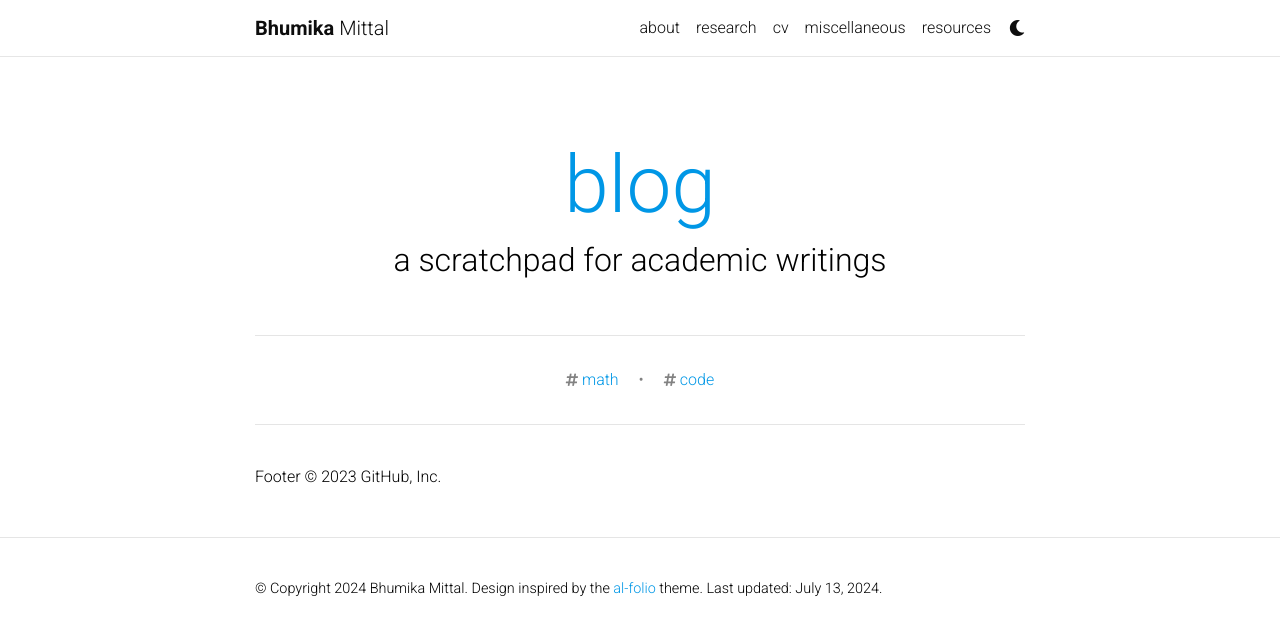
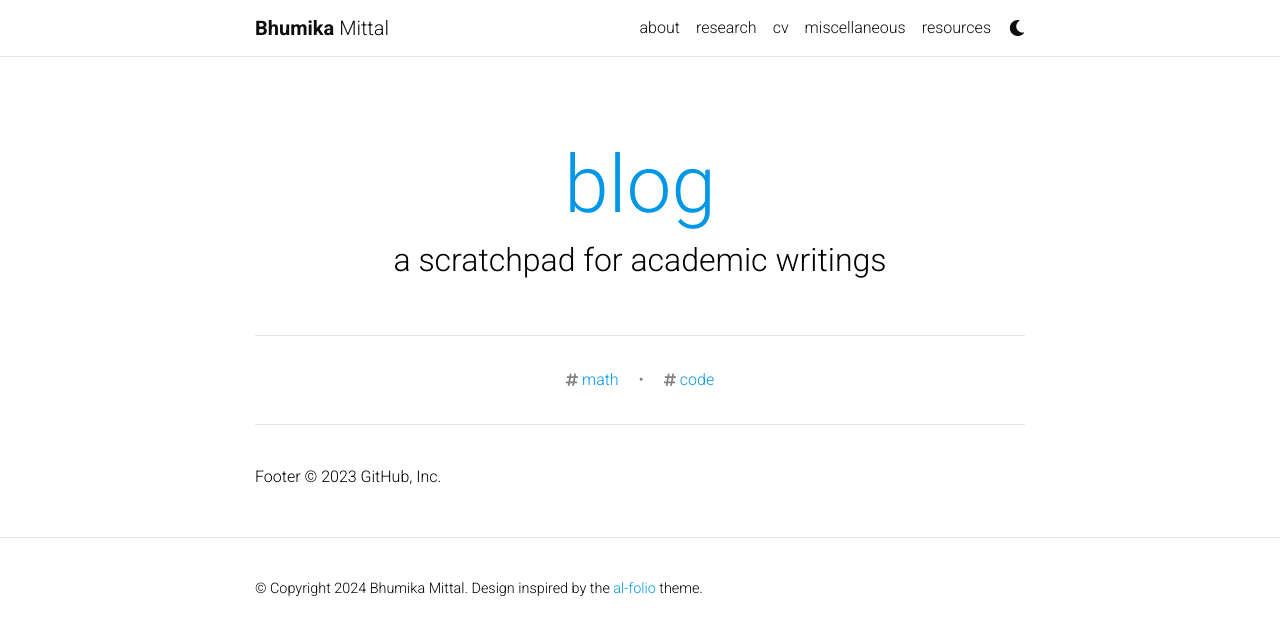
Before and after one commit to bhumikamittal7/bhumikamittal7.github.io, a Jekyll site: the page built from blog/index.html, in a window 1280 px wide. Shown: the top 635 px of the page. Built offline with Jekyll 4.4.1, drawn with Linux system fonts in a browser that asks for light colours; comment, search, counter and statistics services are not loaded; a style sheet for code colours, icons or effects is not loaded; some of the changed lines change nothing that is shown.

Commit message:
Update _config.yml

```diff
--- a/_config.yml
+++ b/_config.yml
@@ -11,14 +11,14 @@
    Bhumika's academic homepage.
 footer_text: >
   Design inspired by the <a href="https://github.com/alshedivat/al-folio">al-folio</a> theme.
-keywords: bhumika, bhumika mittal, mittalbhumika7  # add your own keywords or leave empty
+keywords: bhumika, bhumika mittal, mittalbhumika7, bhumikamittal, bmittal  # add your own keywords or leave empty
 
 lang: en # the language of your site (for example: en, fr, cn, ru, etc.)
 icon: ⚛️  # the emoji used as the favicon (alternatively, provide image name in /assets/img/)
 
-url: https://bhumikamittal.me/ # the base hostname & protocol for your site
+url: https://bhumikamittal.in/ # the base hostname & protocol for your site
 baseurl: # the subpath of your site, e.g. /blog/
-last_updated: true # set to true if you want to display last updated in the footer
+last_updated: false # set to true if you want to display last updated in the footer
 impressum_path:  # set to path to include impressum link in the footer, use the same path as permalink in a page, helps to conform with EU GDPR
 
 # -----------------------------------------------------------------------------
```
